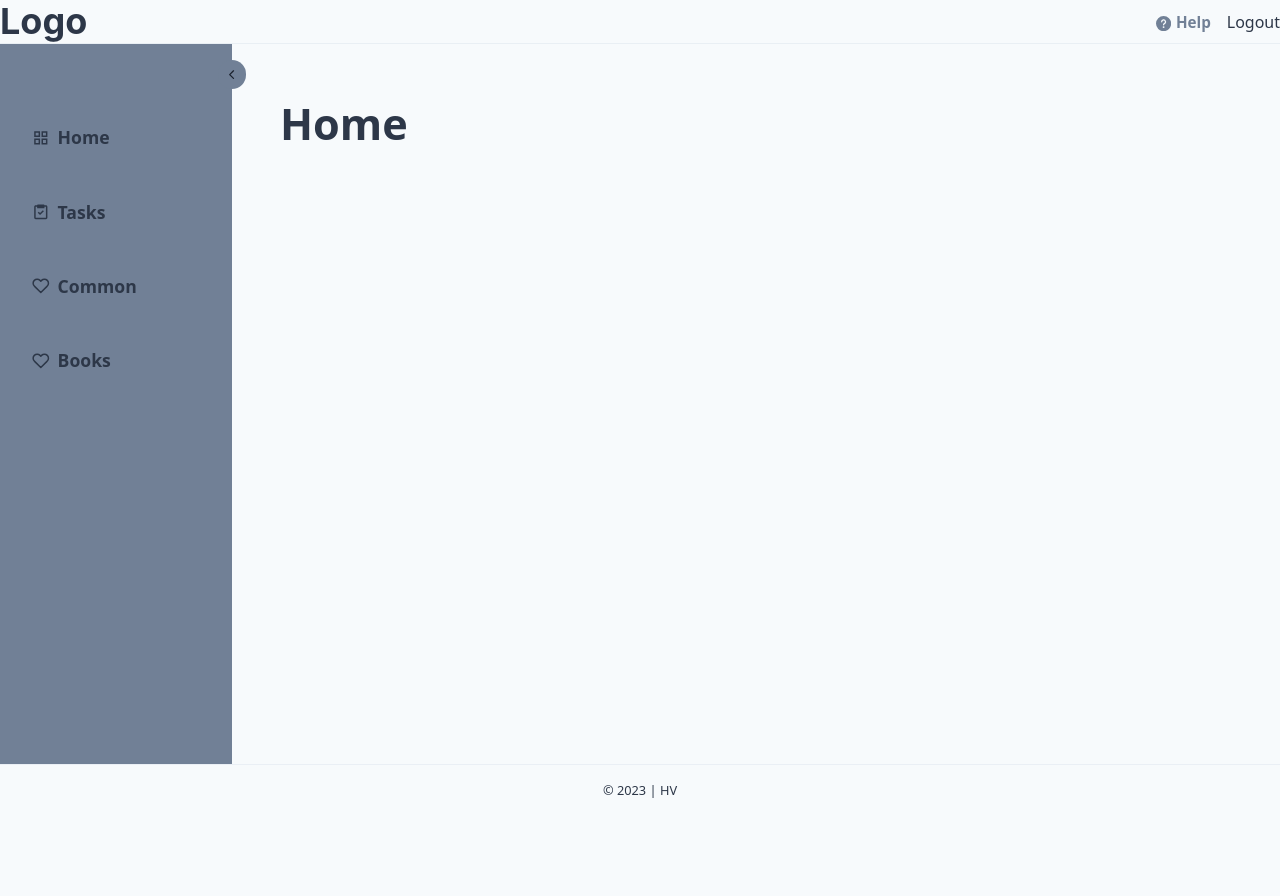
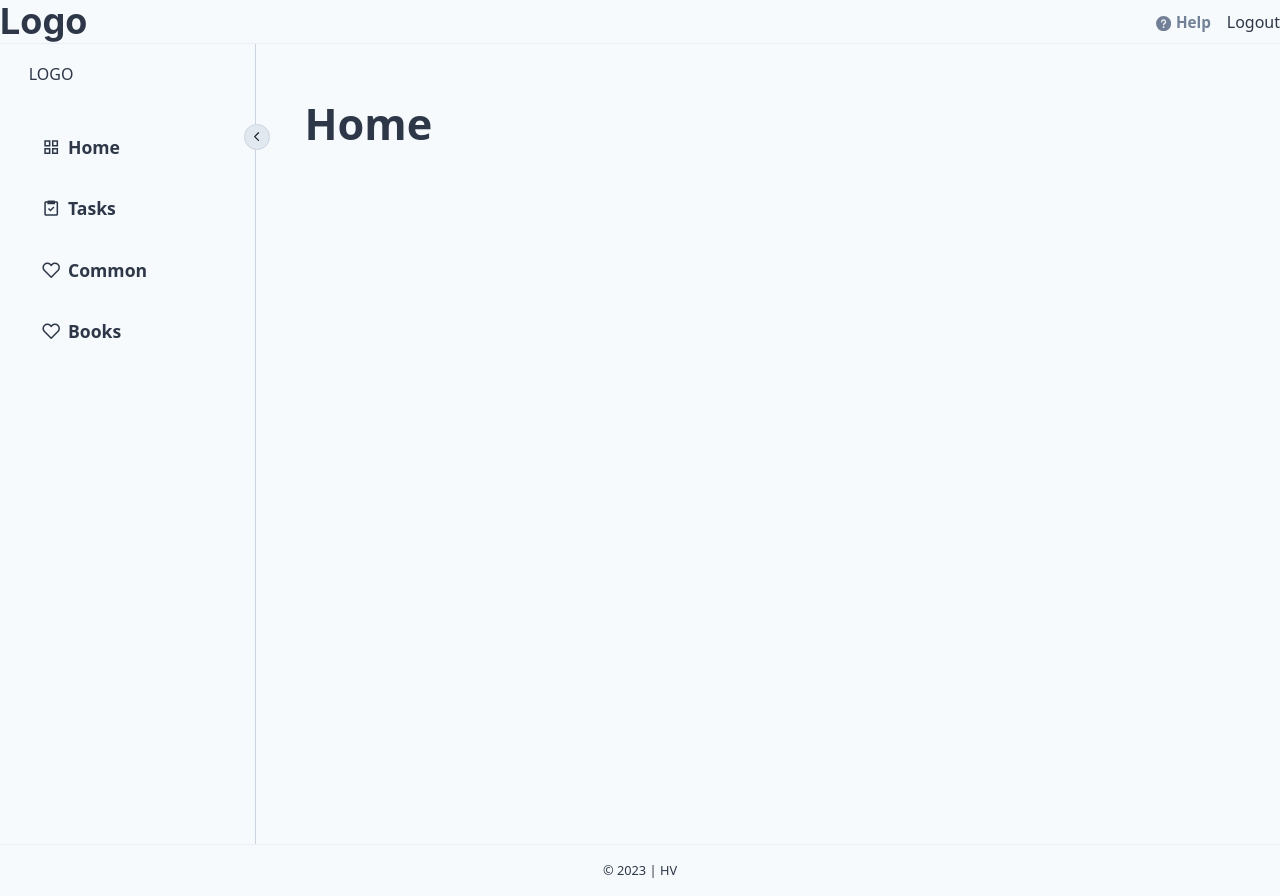
Before and after one commit to HadalyVillasclaras/dashboard-react-chakra, a React (Vite) app: page / in a window 1280 px wide. Before the commit the page ends 816 px from the top, so only its background shows below. Built offline with nearby package versions, Linux system fonts and the light colour scheme.

Commit message:
feat: sidebar

```diff
--- a/src/ui/react/common/components/Header.tsx
+++ b/src/ui/react/common/components/Header.tsx
@@ -1,24 +1,45 @@
-import { QuestionIcon } from '@chakra-ui/icons';
-import { Box, Button, Heading, ListItem,  UnorderedList } from '@chakra-ui/react';
-import { Link } from 'react-router-dom';
+import { QuestionIcon } from "@chakra-ui/icons";
+import {
+  Box,
+  Button,
+  Heading,
+  ListItem,
+  UnorderedList,
+} from "@chakra-ui/react";
+import { Link } from "react-router-dom";
+import { Breadcrumbs } from "./breadcrumbs/Breadcrumbs";
 
 export const Header = () => {
   return (
-    <Box as='header' display='flex' flexDirection='row' justifyContent='space-between'>
-      <Link to="/"><Heading as='h1'>Logo</Heading></Link>
-      <UnorderedList display='flex' justifyContent='center' alignContent='center' flexWrap='wrap' gap='1rem' >
-        <ListItem display='flex' alignContent='center'>
-          <Button variant='link'>
+    <Box
+      as="header"
+      display="flex"
+      flexDirection="row"
+      justifyContent="space-between"
+    >
+      <Link to="/">
+        <Heading as="h1">Logo</Heading>
+      </Link>
+      <Breadcrumbs />
+      <UnorderedList
+        display="flex"
+        justifyContent="center"
+        alignContent="center"
+        flexWrap="wrap"
+        gap="1rem"
+      >
+        <ListItem display="flex" alignContent="center">
+          <Button variant="link">
             <a href="#">
-              <QuestionIcon mr='0.3rem'/>
-                Help
+              <QuestionIcon mr="0.3rem" />
+              Help
             </a>
           </Button>
         </ListItem>
         <ListItem>
-            <p>Logout</p>
+          <p>Logout</p>
         </ListItem>
       </UnorderedList>
     </Box>
-  )
-}
+  );
+};
--- a/src/ui/react/common/components/Sidebar.tsx
+++ /dev/null
@@ -1,111 +0,0 @@
-import { useState } from "react";
-import {
-  Icon,
-  Button,
-  UnorderedList,
-  ListItem,
-  Text,
-  Stack,
-  keyframes,
-} from "@chakra-ui/react";
-import { Link } from "react-router-dom";
-import { FiChevronRight, FiChevronLeft, FiCalendar } from "react-icons/fi";
-import { MdOutlineGridView } from "react-icons/md";
-import { FiHeart } from "react-icons/fi";
-import { BiTask } from "react-icons/bi";
-
-const navItems: Array<any> = [
-  { name: "Home", icon: MdOutlineGridView, link: "/" },
-  { name: "Tasks", icon: BiTask, link: "/tasks" },
-  { name: "Common", icon: FiHeart, link: "/" },
-  { name: "Books", icon: FiHeart, link: "/books" },
-];
-
-const forwardAnimation = keyframes`
-  from {
-    width: 50px;
-  }
-  to {
-    width: 200px;
-  }
-`;
-
-const reverseAnimation = keyframes`
-  from {
-    width: 200px;
-  }
-  to {
-    width: 50px;
-  }
-`;
-export const SideBar = () => {
-  const [isOpen, setIsOpen] = useState(true);
-  const [animation, setAnimation] = useState(false);
-
-  const buttonCss: InterpolationWithTheme<any> = {
-    overflowX: "hidden",
-    animation: isOpen
-      ? `${forwardAnimation} 0.2s linear forwards`
-      : `${reverseAnimation} 0.2s linear forwards`,
-  };
-
-  const startAnimation = () => {
-    setAnimation(true);
-    setIsOpen(!isOpen);
-  };
-  return (
-    <>
-      <Stack as="aside" position="relative" bg="gray.500">
-        <Stack p="1rem" position="sticky" top="0px">
-          <Button
-            display="flex"
-            position="absolute"
-            p="0px"
-            right="-0.9rem"
-            borderRadius="50%"
-            minWidth="1rem"
-            width="1.8rem"
-            height="1.8rem"
-            onClick={() => startAnimation()}
-          >
-            {isOpen ? <FiChevronLeft /> : <FiChevronRight />}
-          </Button>
-          <UnorderedList
-            marginX="0"
-            css={animation ? buttonCss : "width: 200px"}
-            marginTop="3rem !important"
-            listStyleType="none"
-            display="flex"
-            flexDirection="column"
-            gap="1rem"
-          >
-            {navItems.map((navItem, index) => (
-              <Link to={navItem.link} key={index}>
-                <ListItem
-                  key={index}
-                  alignItems="center"
-                  gap="0.5rem"
-                  display="flex"
-                  flexWrap="nowrap"
-                  fontSize="1.1rem"
-                  fontWeight="600"
-                  borderRadius="lg"
-                  p="1rem"
-                  _hover={{
-                    bg: "gray.400",
-                    color: "white",
-                  }}
-                >
-                  <Icon as={navItem.icon} />
-                  <Text visibility={isOpen ? "visible" : "hidden"}>
-                    {navItem.name}
-                  </Text>
-                </ListItem>
-              </Link>
-            ))}
-          </UnorderedList>
-        </Stack>
-      </Stack>
-    </>
-  );
-};
--- /dev/null
+++ b/src/ui/react/common/components/sidebar/Sidebar.tsx
@@ -0,0 +1,99 @@
+import { useState } from "react";
+import {
+  Icon,
+  Button,
+  UnorderedList,
+  ListItem,
+  Text,
+  Stack,
+  keyframes,
+  Box,
+} from "@chakra-ui/react";
+import { Link } from "react-router-dom";
+import { FiChevronRight, FiChevronLeft, FiCalendar } from "react-icons/fi";
+import { MdOutlineGridView } from "react-icons/md";
+import { FiHeart } from "react-icons/fi";
+import { BiTask } from "react-icons/bi";
+import "./sidebar.css";
+
+const navItems: Array<any> = [
+  { name: "Home", icon: MdOutlineGridView, link: "/" },
+  { name: "Tasks", icon: BiTask, link: "/tasks" },
+  { name: "Common", icon: FiHeart, link: "/" },
+  { name: "Books", icon: FiHeart, link: "/books" },
+];
+
+const forwardAnimation = keyframes`
+  from {
+    width: 82px;
+  }
+  to {
+    width: 255px;
+  }
+`;
+
+const reverseAnimation = keyframes`
+  from {
+    width: 255px;
+  }
+  to {
+    width: 82px;
+  }
+`;
+export const SideBar = () => {
+  const [isOpen, setIsOpen] = useState(true);
+  const [animation, setAnimation] = useState(false);
+
+  const buttonCss: InterpolationWithTheme<any> = {
+    animation: isOpen
+      ? `${forwardAnimation} 0.2s linear forwards`
+      : `${reverseAnimation} 0.2s linear forwards`,
+  };
+
+  const startAnimation = () => {
+    setAnimation(true);
+    setIsOpen(!isOpen);
+  };
+  return (
+    <>
+      <Stack
+        id="sidebar"
+        as="aside"
+        css={animation ? buttonCss : "width: 320px"}
+      >
+        <Button
+          className="close-button"
+          variant="ghost"
+          data-testid="hidden-button"
+          onClick={() => startAnimation()}
+        >
+          {isOpen ? <FiChevronLeft /> : <FiChevronRight />}
+        </Button>
+
+        <Box as="header">
+          <UnorderedList>
+            <ListItem>
+              <Link to="/">LOGO</Link>
+            </ListItem>
+          </UnorderedList>
+        </Box>
+
+        <Box as="nav">
+          <UnorderedList>
+            {navItems.map((navItem, index) => (
+              <ListItem key={index}>
+                <Link to={navItem.link} key={index}>
+                  <Icon as={navItem.icon} />
+                  <Text display={isOpen ? "flex" : "none"}>{navItem.name}</Text>
+                </Link>
+              </ListItem>
+            ))}
+          </UnorderedList>
+          <UnorderedList>
+            <ListItem display={isOpen ? "flex" : "none"}></ListItem>
+          </UnorderedList>
+        </Box>
+      </Stack>
+    </>
+  );
+};
--- /dev/null
+++ b/src/ui/react/common/components/sidebar/sidebar.css
@@ -0,0 +1,120 @@
+#sidebar {
+    position: relative;
+    /* background-color: white; */
+    height: 100vh;
+    padding: 0.8rem;
+    border-right: 1px solid #CBD5E0;
+}
+
+
+#sidebar .close-button {
+    z-index: 333;
+    display:flex;
+    position:absolute;
+    padding: 0px;
+    right: -0.9rem;
+    top: 5rem;
+    border-radius: 50%;
+    border: 1px solid #CBD5E0;
+    width:1.6rem;
+    height:1.6rem;
+    min-width:1rem;
+    background-color: #E2E8F0;
+}
+
+#sidebar .close-button:hover {
+    background-color: #CBD5E0;
+}
+
+#sidebar header, #sidebar nav {
+    overflow: hidden;
+
+}
+
+#sidebar header a {
+    display: flex;
+    align-items: center;
+    gap: 0.7rem;
+    padding: 0.3rem 0;
+}
+
+
+#sidebar nav{
+    display: flex;
+    flex-direction: column;
+    justify-content: space-between;
+    height: 100%;
+    overflow-x:hidden;
+
+
+}
+
+/*Nav 1*/
+#sidebar nav ul:nth-child(1) {
+    display: flex;
+    flex-direction:column;
+    gap:1.2vh;
+    margin-top: 3vh;
+
+}
+
+#sidebar nav ul:nth-child(1) a {
+    display:flex;
+    align-items:center;
+    gap:0.5rem;
+    flex-wrap:nowrap;
+    font-size:1.1rem;
+    font-weight:600;
+    border-radius: 8px;
+    padding: 0.8rem;
+}
+
+#sidebar nav ul:nth-child(1) a:hover {
+    background-color: rgb(235, 235, 235);
+}
+
+#sidebar nav ul:nth-child(1) svg {
+    width: 2.3vh;
+    height: 2.3vh;
+}
+
+/*Nav 2*/
+
+#sidebar nav ul:nth-child(2){
+    font-weight:600;
+    font-size: 0.8rem;
+    padding-left: 0.6rem;
+}
+
+#sidebar nav ul:nth-child(2) svg{
+    width:1.5vh;
+    height:1.5vh;
+}
+
+#sidebar nav ul:nth-child(2) a {
+    margin-top: 0.5rem;
+    display:flex;
+    flex-direction: row;
+    flex-wrap: nowrap;
+    gap: 0.4rem;
+    align-items: center;
+}
+
+#sidebar nav ul:nth-child(2) a:hover {
+    text-decoration: underline;
+}
+
+
+#sidebar nav ul:nth-child(2) p{
+    white-space: nowrap;
+}
+
+/* @keyframes smooth {
+    from {display: block;}
+    to {display: none;}
+}
+
+.hide-show {
+    animation-name: smooth;
+    animation-duration: 4s;
+} */
--- a/src/ui/react/common/layouts/DashboardLayout.tsx
+++ b/src/ui/react/common/layouts/DashboardLayout.tsx
@@ -2,7 +2,7 @@ import { ReactElement } from 'react'
 import { Box, Divider } from '@chakra-ui/react'
 import { Header } from '../components/Header'
 import { Footer } from '../components/Footer'
-import { SideBar } from '../components/Sidebar'
+import { SideBar } from '../components/sidebar/Sidebar'
 
 interface Props {
   children: ReactElement | ReactElement[]
```
